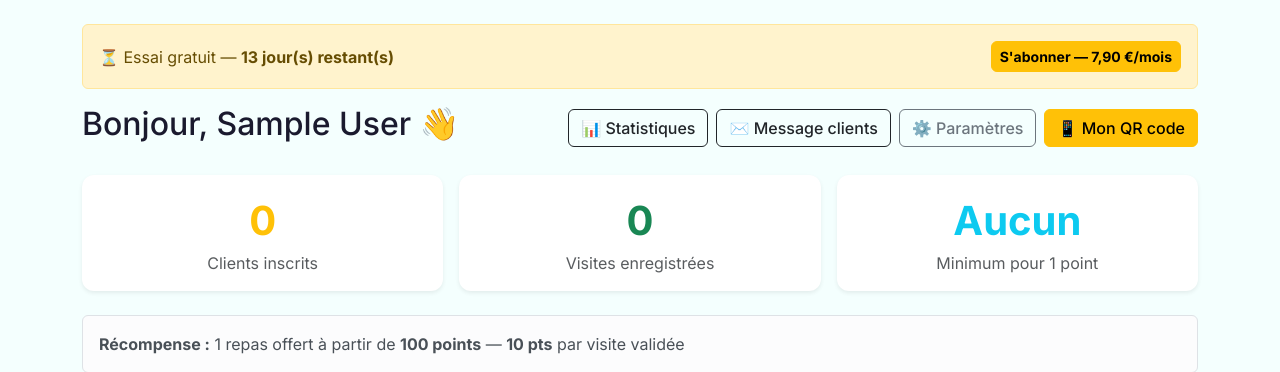
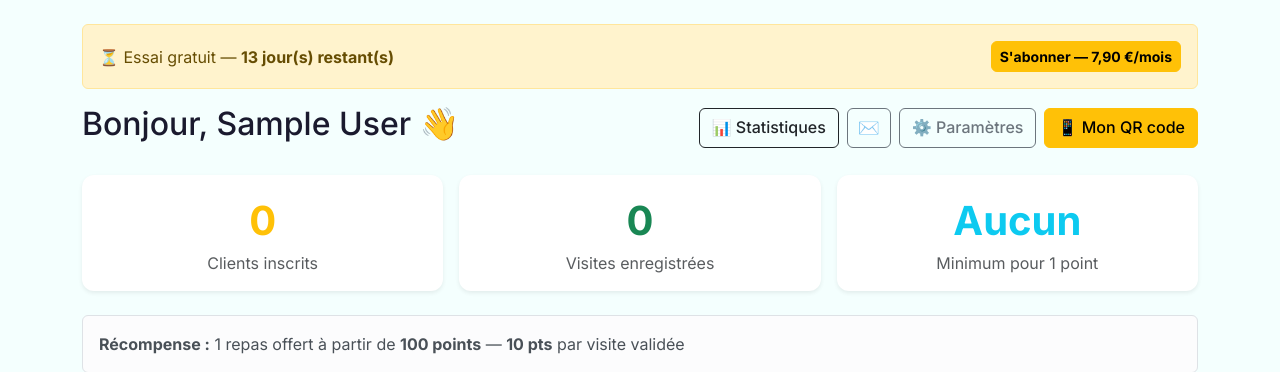
Before and after one commit to krs12k/Hera, a Flask app: page /dashboard in a window 1280 px wide. Shown: the part 74-446 px from the top of the page. Run offline with Flask 3, Linux system fonts and the light colour scheme; the visitor is signed in with stand-in values (Sample User, id 1); data that the repository does not hold is empty; some libraries are stand-ins or nearby versions.

Commit message:
Dashboard : bouton message clients discret sans texte

```diff
--- a/templates/dashboard/index.html
+++ b/templates/dashboard/index.html
@@ -21,7 +21,7 @@
     <h2>Bonjour, {{ current_user.name }} 👋</h2>
     <div class="d-flex gap-2">
         <a href="{{ url_for('statistiques') }}" class="btn btn-outline-dark">📊 Statistiques</a>
-        <a href="{{ url_for('envoyer_message') }}" class="btn btn-outline-dark">✉️ Message clients</a>
+        <a href="{{ url_for('envoyer_message') }}" class="btn btn-outline-secondary btn-sm" title="Envoyer un message aux clients" style="font-size:1.1rem;padding:6px 10px">✉️</a>
         <a href="{{ url_for('parametres') }}" class="btn btn-outline-secondary">⚙️ Paramètres</a>
         <a href="{{ url_for('qrcode_page') }}" class="btn btn-warning">📱 Mon QR code</a>
     </div>
```
